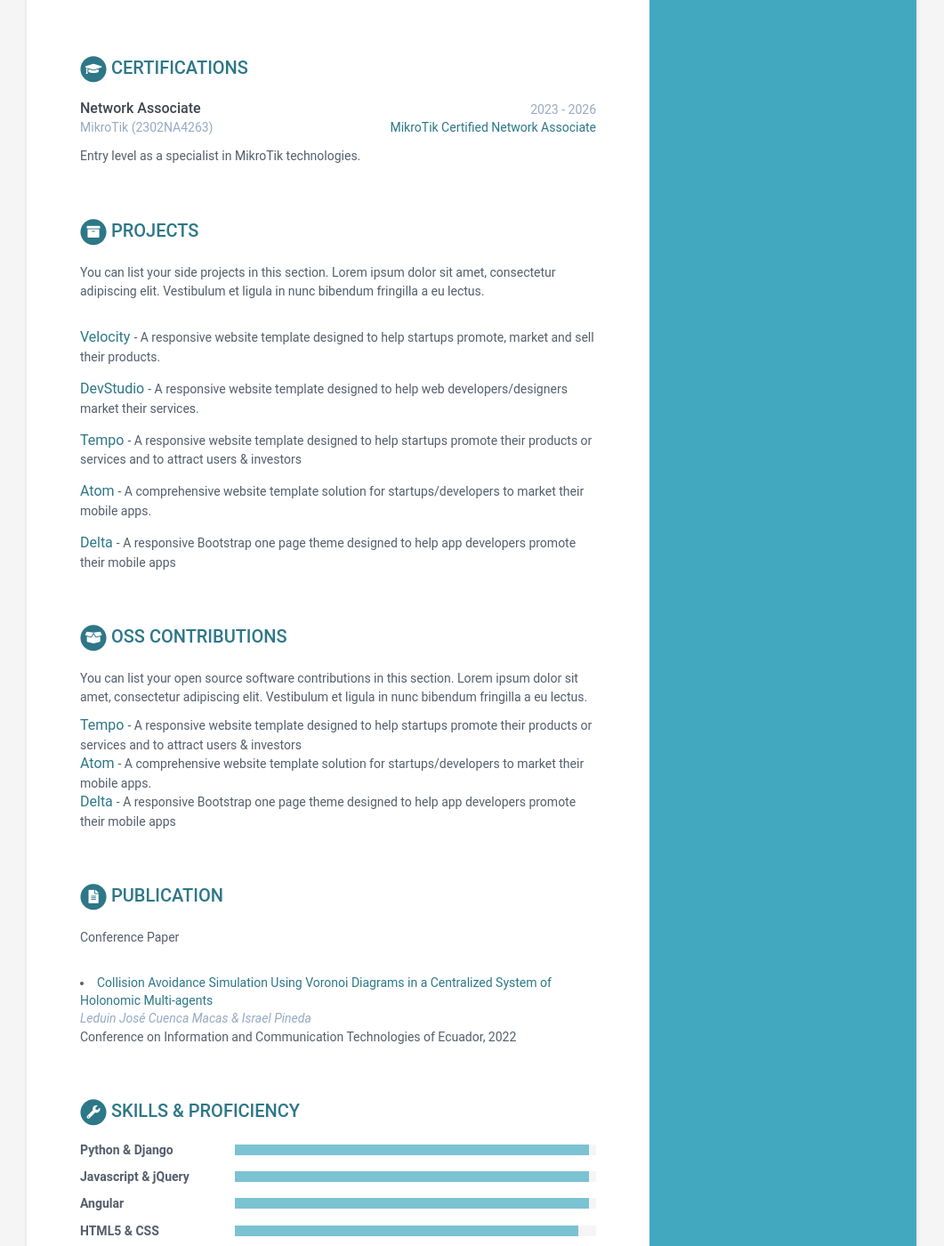
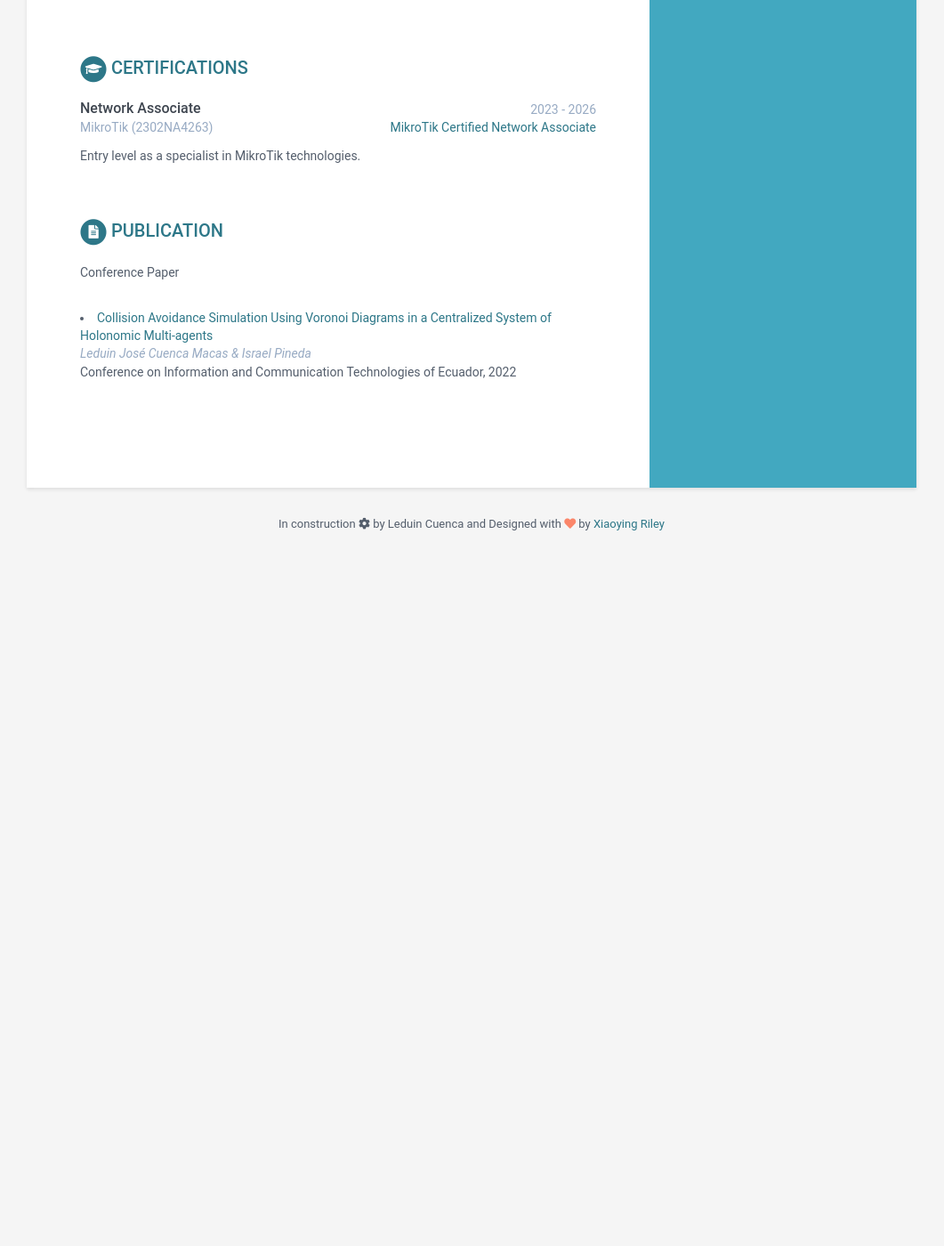
Before and after one commit to pepeleduin/pepeleduin.github.io, a Jekyll site: the page built from index.html, in a window 1280 px wide and 1400 px high, scrolled down 1967 px. Shown: the whole window at 89% size, without its empty margins (110-1171 px from the left). Built offline with Jekyll 4.4.1, drawn with Linux system fonts in a browser that asks for light colours; after the commit the page ends 2597 px from its top, so only the background shows below that; part of the change alters nothing that is shown; some of the changed text lies outside the part shown.

Commit message:
Stablish the construction of web page and comment skills, projects and oss sections

```diff
--- a/_data/data.yml
+++ b/_data/data.yml
@@ -176,51 +176,51 @@ certifications:
       details: |
         Entry level as a specialist in MikroTik technologies.
 
-projects:
-  title: Projects
-  intro: >
-    You can list your side projects in this
-    section. Lorem ipsum dolor sit amet, consectetur adipiscing elit.
-    Vestibulum et ligula in nunc bibendum fringilla a eu lectus.
-  assignments:
-    - title: Velocity
-      link: "#hook"
-      tagline: "A responsive website template designed to help startups promote, market and sell their products."
+# projects:
+#   title: Projects
+#   intro: >
+#     You can list your side projects in this
+#     section. Lorem ipsum dolor sit amet, consectetur adipiscing elit.
+#     Vestibulum et ligula in nunc bibendum fringilla a eu lectus.
+#   assignments:
+#     - title: Velocity
+#       link: "#hook"
+#       tagline: "A responsive website template designed to help startups promote, market and sell their products."
 
-    - title: DevStudio
-      link: "#"
-      tagline: "A responsive website template designed to help web developers/designers market their services."
+#     - title: DevStudio
+#       link: "#"
+#       tagline: "A responsive website template designed to help web developers/designers market their services."
 
-    - title: Tempo
-      link: "#"
-      tagline: "A responsive website template designed to help startups promote their products or services and to attract users &amp; investors"
+#     - title: Tempo
+#       link: "#"
+#       tagline: "A responsive website template designed to help startups promote their products or services and to attract users &amp; investors"
 
-    - title: Atom
-      link: "#"
-      tagline: "A comprehensive website template solution for startups/developers to market their mobile apps."
+#     - title: Atom
+#       link: "#"
+#       tagline: "A comprehensive website template solution for startups/developers to market their mobile apps."
 
-    - title: Delta
-      link: "#"
-      tagline: "A responsive Bootstrap one page theme designed to help app developers promote their mobile apps"
+#     - title: Delta
+#       link: "#"
+#       tagline: "A responsive Bootstrap one page theme designed to help app developers promote their mobile apps"
 
-oss:
-  title: OSS Contributions
-  intro: >
-    You can list your open source software contributions in this
-    section. Lorem ipsum dolor sit amet, consectetur adipiscing elit.
-    Vestibulum et ligula in nunc bibendum fringilla a eu lectus.
-  contributions:
-    - title: Tempo
-      link: "#"
-      tagline: "A responsive website template designed to help startups promote their products or services and to attract users &amp; investors"
+# oss:
+#   title: OSS Contributions
+#   intro: >
+#     You can list your open source software contributions in this
+#     section. Lorem ipsum dolor sit amet, consectetur adipiscing elit.
+#     Vestibulum et ligula in nunc bibendum fringilla a eu lectus.
+#   contributions:
+#     - title: Tempo
+#       link: "#"
+#       tagline: "A responsive website template designed to help startups promote their products or services and to attract users &amp; investors"
 
-    - title: Atom
-      link: "#"
-      tagline: "A comprehensive website template solution for startups/developers to market their mobile apps."
+#     - title: Atom
+#       link: "#"
+#       tagline: "A comprehensive website template solution for startups/developers to market their mobile apps."
 
-    - title: Delta
-      link: "#"
-      tagline: "A responsive Bootstrap one page theme designed to help app developers promote their mobile apps"
+#     - title: Delta
+#       link: "#"
+#       tagline: "A responsive Bootstrap one page theme designed to help app developers promote their mobile apps"
 
 publications:
   title: Publication
@@ -232,27 +232,29 @@ publications:
       authors: Leduin José Cuenca Macas & Israel Pineda
       conference: Conference on Information and Communication Technologies of Ecuador, 2022
 
-skills:
-  title: Skills &amp; Proficiency
+# skills:
+#   title: Skills &amp; Proficiency
 
-  toolset:
-    - name: Python & Django
-      level: 98%
+#   toolset:
+#     - name: Python & Django
+#       level: 98%
 
-    - name: Javascript & jQuery
-      level: 98%
+#     - name: Javascript & jQuery
+#       level: 98%
 
-    - name: Angular
-      level: 98%
+#     - name: Angular
+#       level: 98%
 
-    - name: HTML5 & CSS
-      level: 95%
+#     - name: HTML5 & CSS
+#       level: 95%
 
-    - name: Ruby on Rails
-      level: 85%
+#     - name: Ruby on Rails
+#       level: 85%
 
-    - name: Sketch & Photoshop
-      level: 60%
+#     - name: Sketch & Photoshop
+#       level: 60%
 
 footer: >
+  In construction <i class="fa fa-cog"></i><span class="sr-only">Loading...</span> by Leduin Cuenca and
+
   Designed with <i class="fas fa-heart"></i> by <a href="http://themes.3rdwavemedia.com" target="_blank" rel="nofollow">Xiaoying Riley</a>
```
